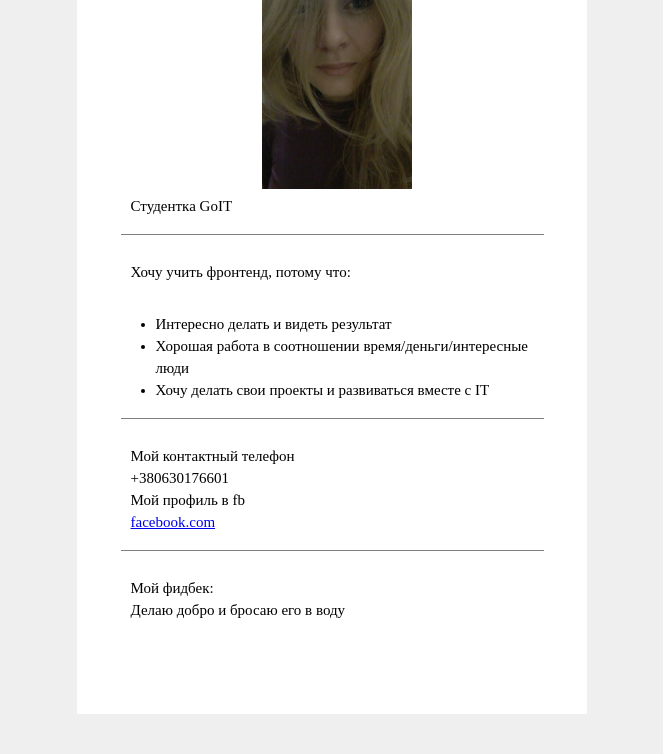
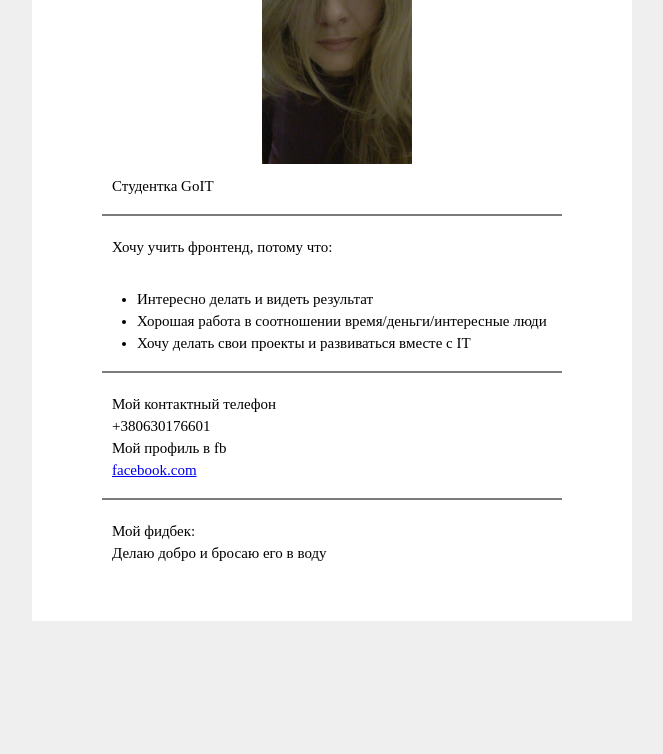
Before and after one commit to heleni-i/heleni-i, a plain HTML site: page html/dz1/index.html in a window 1280 px wide. Shown: the part 98-852 px from the top of the page, without its empty margins (308-971 px from the left). After the commit the page ends 800 px from the top, so only its background shows below. Drawn offline with Linux system fonts and the light colour scheme.

Commit message:
march 24 commit, somestuff added

```diff
--- /dev/null
+++ b/html/dz1/css/style.css
@@ -0,0 +1,72 @@
+ * {
+	 margin: 0;
+	 padding: 0;
+}
+
+ body {
+	 background: #efefef;
+	 font-size: 15px;
+ }
+
+ #wrapper {
+    width: 600px;
+    background: #ffffff;
+    margin: 5px auto 40px;
+    padding: 20px 0;
+    line-height: 22px;
+ }
+
+h1 {
+	text-align: center;
+	margin-bottom: 10px;
+}
+
+img {
+	width: 150px;
+}
+
+ul {
+	margin: 30px 0 0 25px;
+}
+
+span {
+	display: block;
+}
+
+.block1 {
+	width: 450px;
+	border-bottom: 2px solid #7b7b7b;
+	margin: 0 auto;
+	margin-bottom: 20px;
+	padding: 0 0 17px 10px;
+}
+
+.img {
+    width: 150px;
+    margin: 0 auto;
+	padding: 5px;
+}
+
+.block2 {
+	width: 450px;
+	border-bottom: 2px solid #7b7b7b;
+	margin: 0 auto;
+	margin-bottom: 20px;
+	padding: 0 0 17px 10px;
+}
+
+.block3 {
+	width: 450px;
+	border-bottom: 2px solid #7b7b7b;
+	margin: 0 auto;
+	margin-bottom: 20px;
+	padding: 0 0 17px 10px;
+}
+
+.feedback {
+	width: 450px;
+	border: none;
+	margin: 0 auto;
+	margin-bottom: 20px;
+	padding: 0 0 17px 10px;
+}
--- a/hw/hw1/index.html
+++ b/html/dz1/index.html
@@ -7,12 +7,12 @@
 </head>
 <body>
  <div id="wrapper">
-   <div class="text">
+   <div class="block1">
      <h1>Ищенко Елена Анатольевна</h1>
-     <div class="img"><img src="img/Елена.jpg" alt="фото Ищенко Елены Анатольевны" title="Елена"></div>
+     <div class="img"><img src="images/Елена.jpg" alt="фото Ищенко Елены Анатольевны" title="Елена"></div>
      <p>Студентка GoIT</p>
    </div>
-   <div class="text">
+   <div class="block2">
     <p>Хочу учить фронтенд, потому что:</p>
        <ul>
        <li>Интересно делать и видеть результат</li>
@@ -20,15 +20,18 @@
        <li>Хочу делать свои проекты и развиваться вместе с IT</li>
        </ul>
    </div>
-   <div class="text">
-     <p>Мой контактный телефон</p>
-     <p>+380630176601</p>
-     <p>Мой профиль в fb</p>
-     <a href="https://www.facebook.com/helen.ishchenko" target="_blank">facebook.com<a/>
+   <div class="block3">
+    <p>Мой контактный телефон
+      <span>+380630176601</span>
+	</p>
+	<p>Мой профиль в fb
+       <span><a href="https://www.facebook.com/helen.ishchenko" target="_blank">facebook.com<a/></span>
+	</p>
    </div>
    <div class="feedback">
-     <p>Мой фидбек:</p>
-     <p>Делаю добро и бросаю его в воду</p>
+     <p>Мой фидбек:
+	 <span>Делаю добро и бросаю его в воду</span>
+	 </p>
    </div>
  </div>
 </body>
--- /dev/null
+++ b/html/dz3/css/reset.css
@@ -0,0 +1,48 @@
+/* http://meyerweb.com/eric/tools/css/reset/
+   v2.0 | 20110126
+   License: none (public domain)
+*/
+
+html, body, div, span, applet, object, iframe,
+h1, h2, h3, h4, h5, h6, p, blockquote, pre,
+a, abbr, acronym, address, big, cite, code,
+del, dfn, em, img, ins, kbd, q, s, samp,
+small, strike, strong, sub, sup, tt, var,
+b, u, i, center,
+dl, dt, dd, ol, ul, li,
+fieldset, form, label, legend,
+table, caption, tbody, tfoot, thead, tr, th, td,
+article, aside, canvas, details, embed,
+figure, figcaption, footer, header, hgroup,
+menu, nav, output, ruby, section, summary,
+time, mark, audio, video {
+	margin: 0;
+	padding: 0;
+	border: 0;
+	font-size: 100%;
+	font: inherit;
+	vertical-align: baseline;
+}
+/* HTML5 display-role reset for older browsers */
+article, aside, details, figcaption, figure,
+footer, header, hgroup, menu, nav, section {
+	display: block;
+}
+body {
+	line-height: 1;
+}
+ol, ul {
+	list-style: none;
+}
+blockquote, q {
+	quotes: none;
+}
+blockquote:before, blockquote:after,
+q:before, q:after {
+	content: '';
+	content: none;
+}
+table {
+	border-collapse: collapse;
+	border-spacing: 0;
+}
--- /dev/null
+++ b/html/dz3/css/style.css
@@ -0,0 +1,157 @@
+.clearfix:after {
+	content: "";
+	clear: both;
+	display: block;
+}
+
+body {
+	width: 1340px;
+	background: #f9f9f9;
+}
+
+a {
+	text-decoration: none;
+}
+
+.wrapper {
+	max-width: 960px;
+	background: #ffffff;
+	padding: 50px 50px;
+	margin: auto;
+}
+
+.header {
+	width: 960px;
+	height: 150px;
+	background: #f9ffffff;
+}
+
+.logo {
+	width: 145px;
+	height: 50px;
+	margin-bottom: 40px;
+}
+
+.nav-top {
+	background: #5d5d5d;
+	margin: 0;
+    padding: 0;
+}
+
+.header
+.nav-top
+ li {
+	margin: 0 1px;
+	float: left;
+	text-align: center;
+}
+
+.header
+.nav-top
+ li
+ a {
+	font-size: 16px;
+	color: #ffffff;
+	display: block;
+	padding: 10px 30px;
+}
+
+.header
+.nav-top
+ li:hover {
+	margin: 0;
+	border-left: 1px solid #838383;
+	border-right: 1px solid #838383;
+	background: #3a3a3a;
+}
+
+.sidebar {
+	width: 225px;
+	float: left;
+}
+
+.sidebar
+ li {
+	border: 1px solid #c8c8c8;
+	border-top: none;
+	background: #ffffff;
+}
+
+.sidebar
+ li
+ a {
+	font-size: 14px;
+	color: #656363;
+	display: block;
+	padding: 10px 20px;
+}
+
+.sidebar
+ li:first-child {
+	border-top: 1px solid #c8c8c8;
+}
+
+.sidebar
+ li:hover {
+	padding-left: 10px;
+	color: #2c2c2c;
+	background: #f9f9f9;
+}
+
+.container {
+	padding-top: 20px;
+}
+
+.content {
+	width: 720px;
+	float: right;
+	line-height: 1.3;
+
+}
+
+.img {
+	height: 400px;
+	border: none;
+	margin-bottom: 30px;
+	padding: 0;
+	text-align: center;
+}
+
+.content
+ p {
+	padding: 30px;
+}
+
+.footer {
+	margin-top: 60px;
+	padding-right: 40px;
+	background: #e1e1e1;
+	font-size: 14px;
+	color: #2c2c2c;
+}
+
+.footer
+ li {
+	float: left;
+	margin-right: 40px;
+	padding: 14px 20px;
+	text-align: center;
+}
+
+.footer
+ li
+ a {
+	color: #2c2c2c;
+}
+
+.footer
+ li
+ a:hover {
+	text-decoration: underline;
+}
+
+.footer
+.copy {
+	float: right;
+	margin-top: 14px;
+}
--- a/hw/hw1/css/style.css
+++ /dev/null
@@ -1,53 +0,0 @@
-* {
-	 margin: 0;
-	 padding: 0;
-}
-
- body {
-	 background: #efefef;
- }
-
- #wrapper {
-    width: 510px;
-    background: #ffffff;
-    margin: 5px auto 40px;
-    padding: 50px 0;
-    font-size: 15px;
-    line-height: 22px;
-
- }
-
- h1 {
-	text-align: center;
-	margin-bottom: 10px;
-}
-
- img {
-	width: 150px;
-	align: center;
-}
-
- .img {
-	width: 150px;
-	margin: 0 auto;
-}
-
- .text {
-	width: 413px;
-	border-bottom: 1px solid gray;
-	margin: 0 auto;
-	padding: 0 0 17px 10px;
-	margin-bottom: 26px;
-}
-
- ul {
-	margin: 30px 0 0 25px;
-}
-
- .feedback {
-	width: 413px;
-	border-bottom: none;
-	margin: 0 auto;
-	padding: 0 0 17px 10px;
-	margin-bottom: 26px;
-}
```
Also changed, not shown: html/dz3/index.html (added, +55 -0 lines), html/dz1/images/homework1.png (added), html/dz1/images/Елена.jpg (renamed from hw/hw1/img/Елена.jpg), html/dz3/images/logo.png (added), html/dz3/images/vel.jpg (added), 1 other file.
